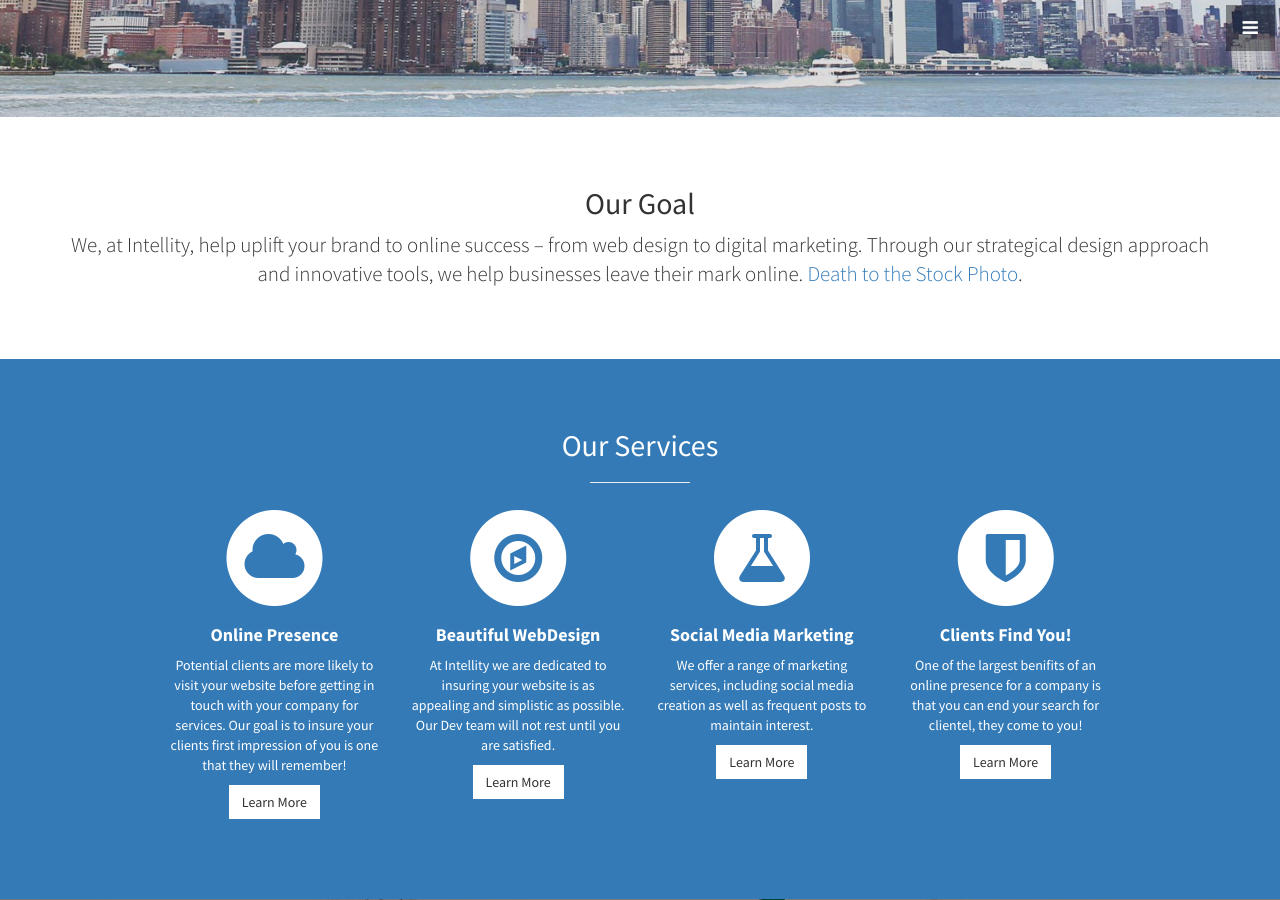
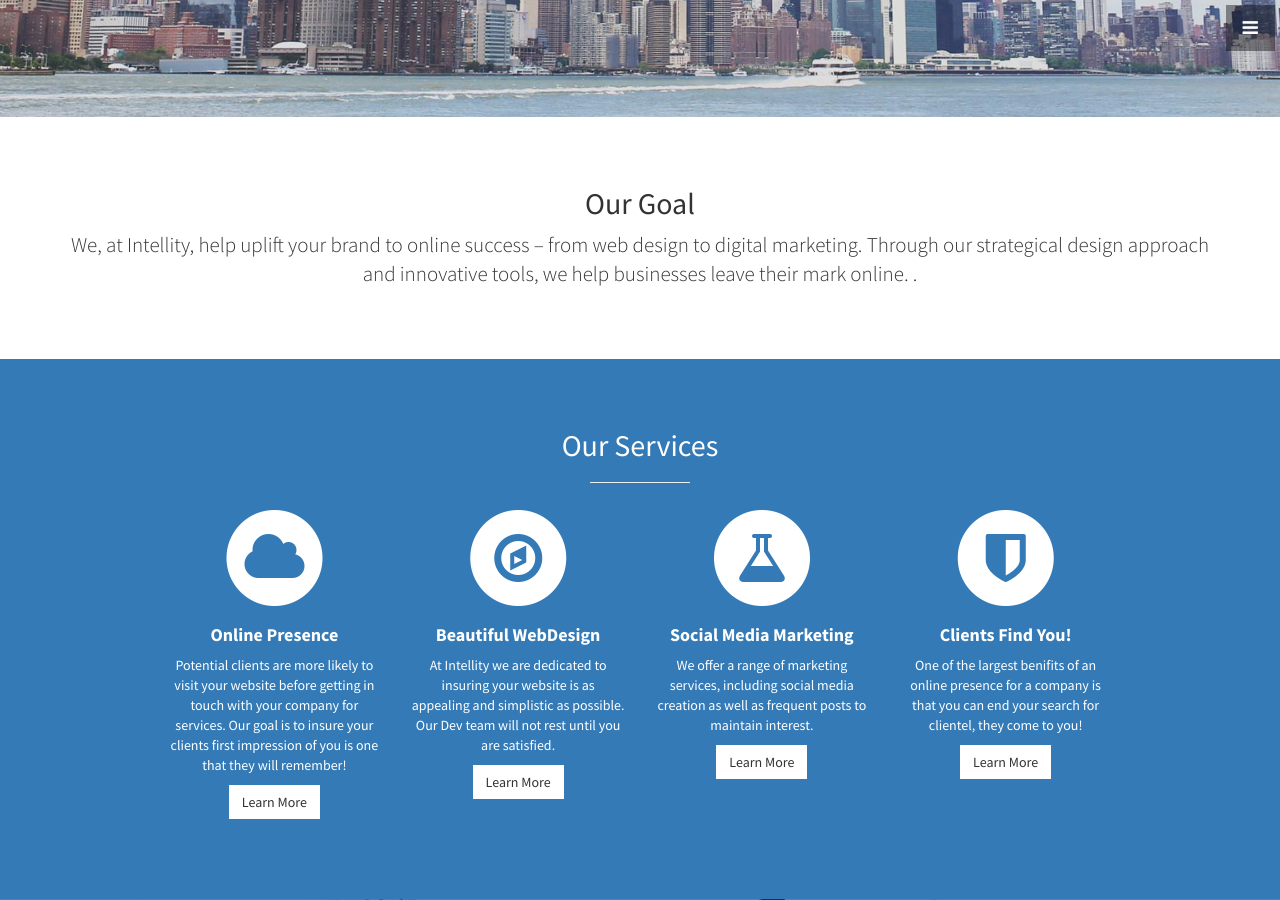
Before and after one commit to intellity/intellity-page, a Jekyll site: the page built from index.html, in a window 1280 px wide and 900 px high, scrolled down 783 px. Built offline with Jekyll 4.4.1, drawn with Linux system fonts in a browser that asks for light colours.

Commit message:
Update about.html

```diff
--- a/_includes/about.html
+++ b/_includes/about.html
@@ -3,7 +3,7 @@
     <div class="row">
       <div class="col-lg-12 text-center">
         <h2>Our Goal</h2>
-         <p class="lead">We, at Intellity, help uplift your brand to online success – from web design to digital marketing. Through our strategical design approach and innovative tools, we help businesses leave their mark online. <a target="_blank" href="http://join.deathtothestockphoto.com/">Death to the Stock Photo</a>.</p>
+         <p class="lead">We, at Intellity, help uplift your brand to online success – from web design to digital marketing. Through our strategical design approach and innovative tools, we help businesses leave their mark online. <a target="_blank" href=""> </a>.</p>
       </div>
     </div>
     <!-- /.row -->
```
